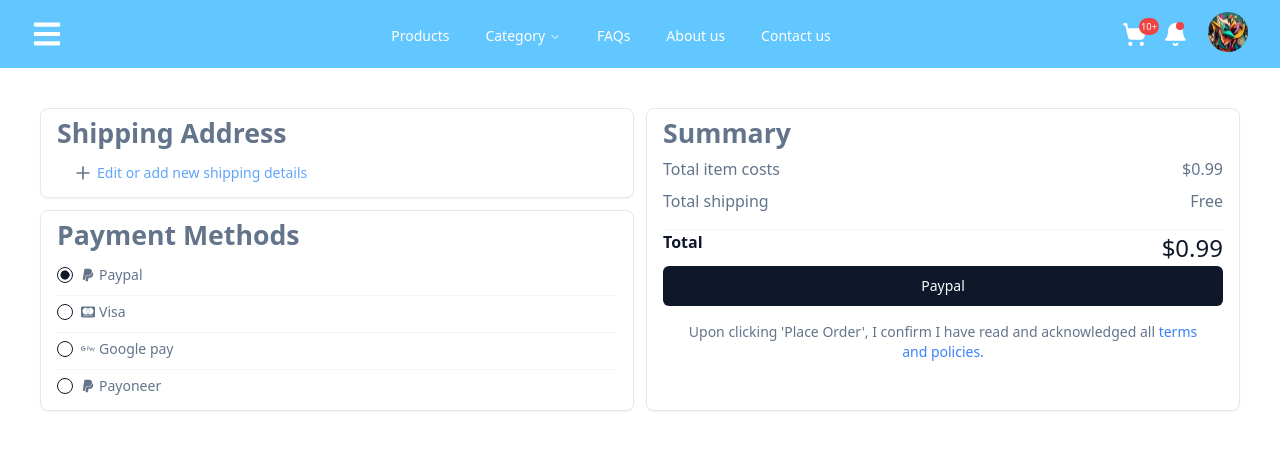
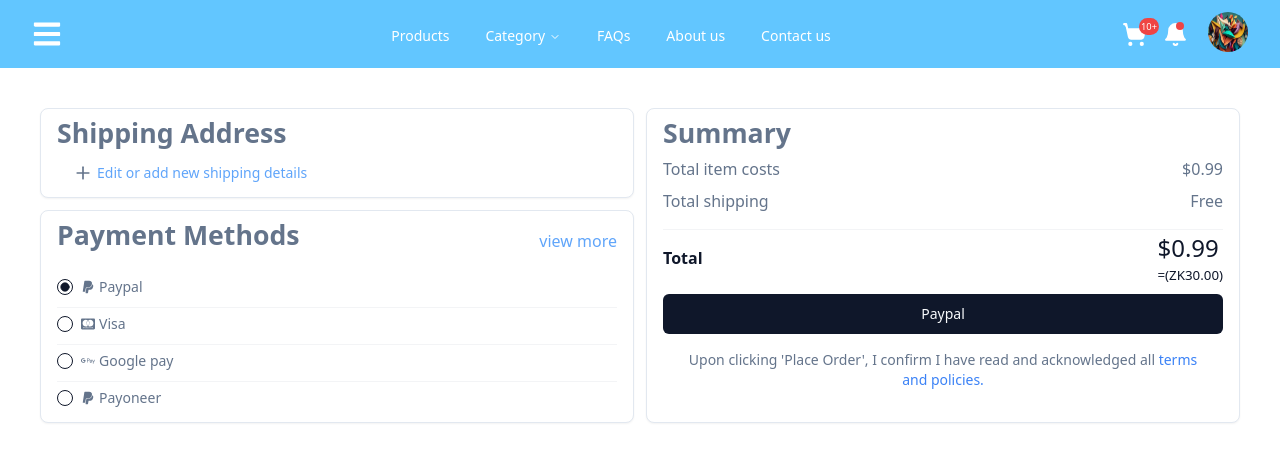
Before and after one commit to chriford-siame/ProdZM, a React (Create React App) app: page /product/cart in a window 1280 px wide. Shown: the top 462 px of the page. Built offline with nearby package versions, Linux system fonts and the light colour scheme.

Commit message:
Refactor text

```diff
--- a/src/components/Product/Cart/Cart.tsx
+++ b/src/components/Product/Cart/Cart.tsx
@@ -23,7 +23,10 @@
               </div>
             </Card>
             <Card className='p-1 px-4 w-full'>
-              <p className='text-muted-foreground font-bold text-[20pt] pb-3'>Payment Methods</p>
+              <div className="flex justify-between items-center pb-3">
+                <p className='text-muted-foreground font-bold text-[20pt] pb-3'>Payment Methods</p>
+                <a href="#modal" className=' text-blue-400'>view more</a>
+              </div>
               <div className='text-muted-foreground pb-3'>
                 <RadioGroup defaultValue="paypal">
                   <div className="flex border-b border-b-gray-100 pb-3 items-center space-x-2">
@@ -60,9 +63,14 @@
                 </div>
               </div>
               <div>
-                <div className="flex justify-between">
+                <div className="flex justify-between items-center pb-2">
                   <div className=' font-semibold'>Total</div>
-                  <div className=' text-[18pt]'>$0.99</div>
+                  <div className=' text-[18pt]'>
+                    <p>
+                      $0.99
+                    </p>
+                    <p className="text-[10pt]">=(ZK30.00)</p>
+                  </div>
                 </div>
               </div>
               <div className='text-sm text-muted-foreground'>
```
